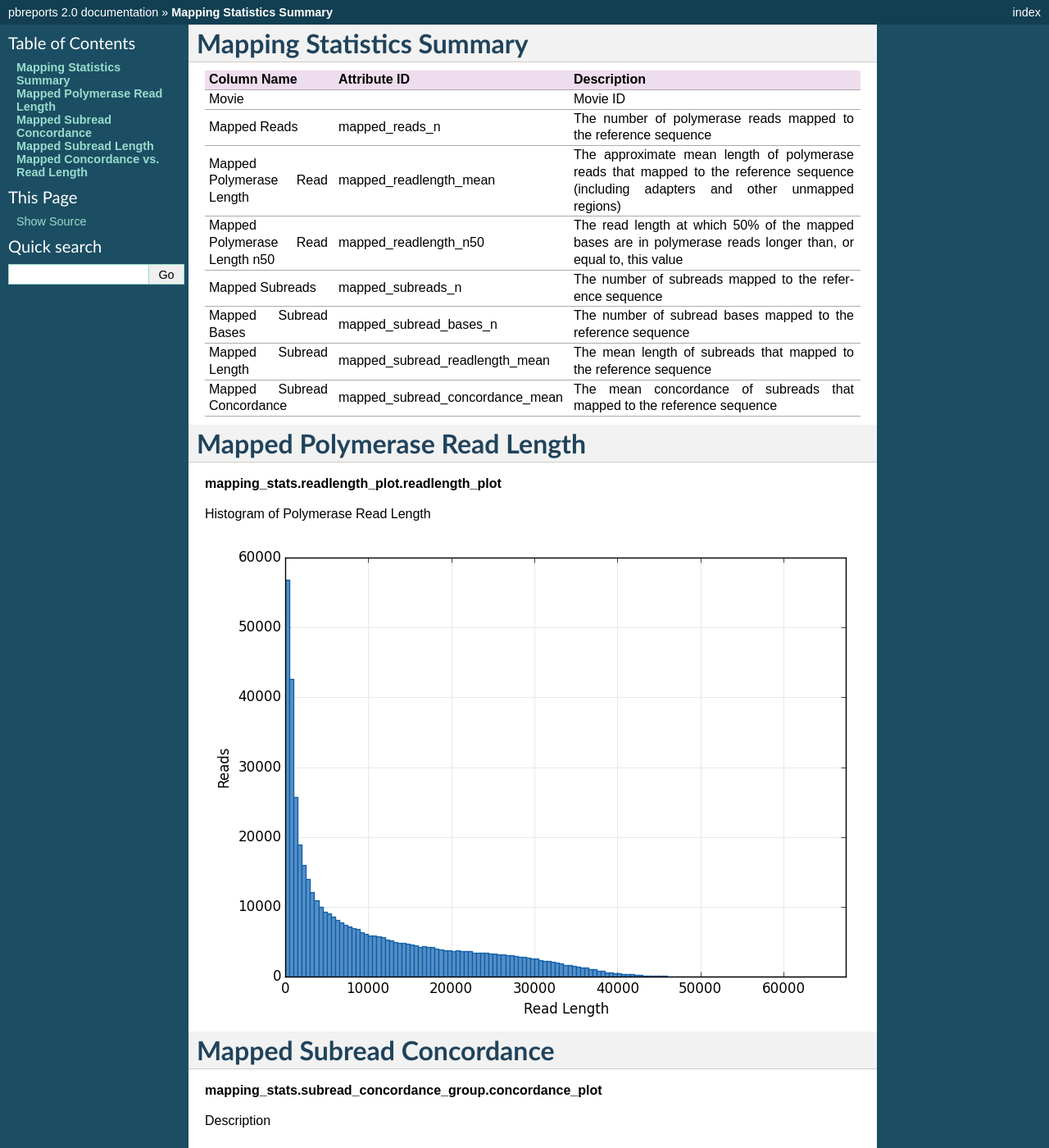
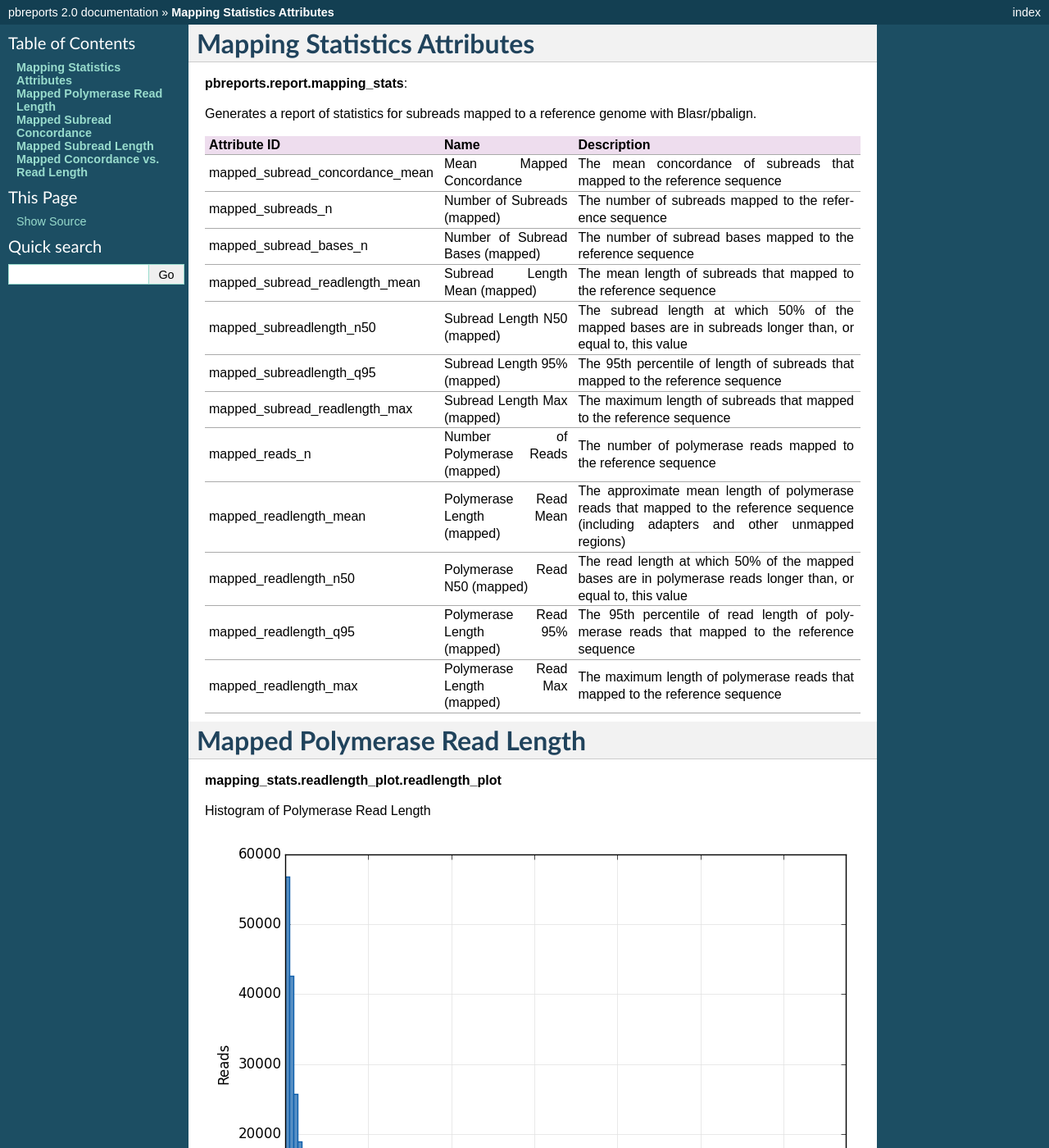
Before and after one commit to Global19-atlassian-net/pbreports, a Sphinx documentation site: the page built from doc/specs/mapping_stats.rst, in a window 1280 px wide and 1400 px high. Shown: the whole window at 82% size. Built offline with Sphinx 7.4.7, drawn with Linux system fonts in a browser that asks for light colours; some of the changed text lies outside the part shown.

Commit message:
replaced the SAT-specific table with pbreports.report.mapping_stats

```diff
--- a/doc/specs/mapping_stats.rst
+++ b/doc/specs/mapping_stats.rst
@@ -1,21 +1,28 @@
+---------------------------------
+**Mapping Statistics Attributes**
+---------------------------------
 
+**pbreports.report.mapping_stats**:
 
-----------------------------
-**Mapping Statistics Summary**
-----------------------------
+Generates a report of statistics for subreads mapped to a reference genome with
+Blasr/pbalign.
 
-==================================== =================================== ===============================================
-Column Name                          Attribute ID                        Description
-==================================== =================================== ===============================================
-Movie                                                                    Movie ID
-Mapped Reads                         mapped_reads_n                      The number of polymerase reads mapped to the reference sequence
-Mapped Polymerase Read Length        mapped_readlength_mean              The approximate mean length of polymerase reads that mapped to the reference sequence (including adapters and other unmapped regions)
-Mapped Polymerase Read Length n50    mapped_readlength_n50               The read length at which 50% of the mapped bases are in polymerase reads longer than, or equal to, this value
-Mapped Subreads                      mapped_subreads_n                   The number of subreads mapped to the reference sequence
-Mapped Subread Bases                 mapped_subread_bases_n              The number of subread bases mapped to the reference sequence
-Mapped Subread Length                mapped_subread_readlength_mean      The mean length of subreads that mapped to the reference sequence
-Mapped Subread Concordance           mapped_subread_concordance_mean     The mean concordance of subreads that mapped to the reference sequence
-==================================== =================================== ===============================================
+===============================  ====================================  =====================================================================================================================================
+Attribute ID                     Name                                  Description
+===============================  ====================================  =====================================================================================================================================
+mapped_subread_concordance_mean  Mean Mapped Concordance               The mean concordance of subreads that mapped to the reference sequence
+mapped_subreads_n                Number of Subreads (mapped)           The number of subreads mapped to the reference sequence
+mapped_subread_bases_n           Number of Subread Bases (mapped)      The number of subread bases mapped to the reference sequence
+mapped_subread_readlength_mean   Subread Length Mean (mapped)          The mean length of subreads that mapped to the reference sequence
+mapped_subreadlength_n50         Subread Length N50 (mapped)           The subread length at which 50% of the mapped bases are in subreads longer than, or equal to, this value
+mapped_subreadlength_q95         Subread Length 95% (mapped)           The 95th percentile of length of subreads that mapped to the reference sequence
+mapped_subread_readlength_max    Subread Length Max (mapped)           The maximum length of subreads that mapped to the reference sequence
+mapped_reads_n                   Number of Polymerase Reads (mapped)   The number of polymerase reads mapped to the reference sequence
+mapped_readlength_mean           Polymerase Read Length Mean (mapped)  The approximate mean length of polymerase reads that mapped to the reference sequence (including adapters and other unmapped regions)
+mapped_readlength_n50            Polymerase Read N50 (mapped)          The read length at which 50% of the mapped bases are in polymerase reads longer than, or equal to, this value
+mapped_readlength_q95            Polymerase Read Length 95% (mapped)   The 95th percentile of read length of polymerase reads that mapped to the reference sequence
+mapped_readlength_max            Polymerase Read Length Max (mapped)   The maximum length of polymerase reads that mapped to the reference sequence
+===============================  ====================================  =====================================================================================================================================
 
 
 ---------------------------------
```
